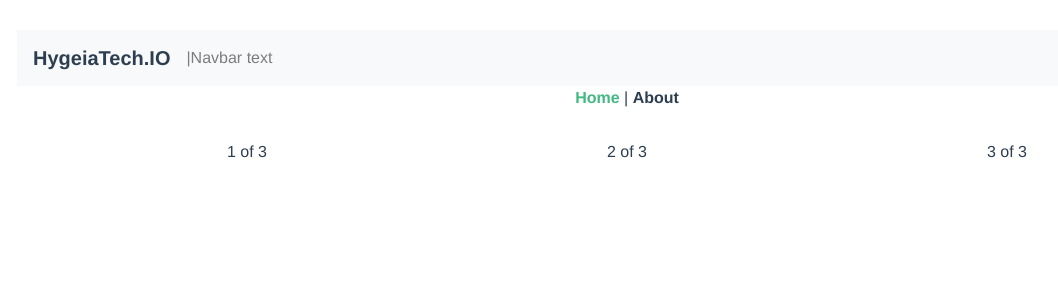
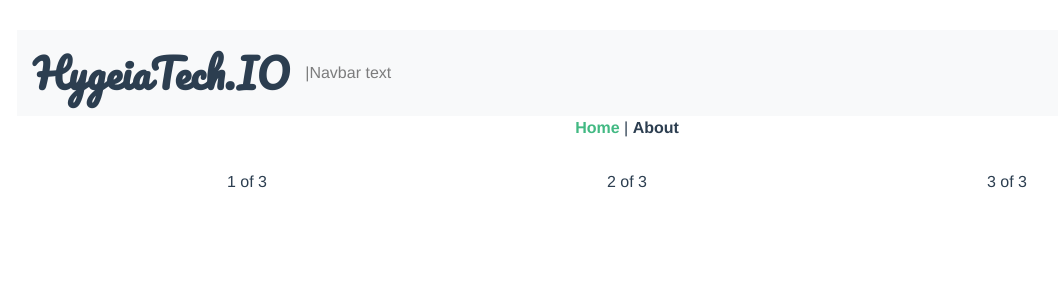
Before and after one commit to Michael-Law/Django-Vuejs-IOT, a Vue app in the folder frontend/: page / in a window 1280 px wide. Shown: the top 300 px of the page, without its empty margins (13-1071 px from the left). Built offline with nearby package versions, Linux system fonts and the light colour scheme.

Commit message:
Trying styling

```diff
--- a/frontend/package.json
+++ b/frontend/package.json
@@ -20,11 +20,15 @@
     "@vue/cli-plugin-vuex": "~4.5.0",
     "@vue/cli-service": "~4.5.0",
     "bootstrap": "^4.5.2",
+    "css-loader": "^5.0.0",
     "mutationobserver-shim": "^0.3.7",
     "popper.js": "^1.16.1",
     "portal-vue": "^2.1.7",
     "sass": "^1.26.11",
     "sass-loader": "^10.0.2",
+    "style-loader": "^2.0.0",
+    "stylus": "^0.54.8",
+    "stylus-loader": "^4.1.1",
     "vue-cli-plugin-bootstrap-vue": "~0.7.0",
     "vue-template-compiler": "^2.6.11"
   },
--- a/frontend/src/App.vue
+++ b/frontend/src/App.vue
@@ -5,18 +5,20 @@
       <router-link to="/">Home</router-link> |
       <router-link to="/about">About</router-link>
     </div>
-    <router-view/>
+    <router-view />
   </div>
 </template>
 <script>
-import Top from '@/components/navbar.vue'
+import Top from "@/components/navbar.vue";
 export default {
-  components:{
-    'top-navbar':Top
+  components: {
+    "top-navbar": Top,
   },
-}
+};
 </script>
 <style>
+@import url("https://fonts.googleapis.com/css2?family=Pacifico&display=swap");
+
 #app {
   font-family: Avenir, Helvetica, Arial, sans-serif;
   -webkit-font-smoothing: antialiased;
--- a/frontend/src/components/navbar.vue
+++ b/frontend/src/components/navbar.vue
@@ -17,3 +17,11 @@
 <script>
 export default {};
 </script>
+
+<style scoped>
+#nav a.navbar-brand {
+  font-family: "Pacifico", cursive;
+  font-size: 30pt;
+  color: #2c3e50;
+}
+</style>
```
Also changed, not shown: 1 other file (tests, documents, lock files or other folders).
